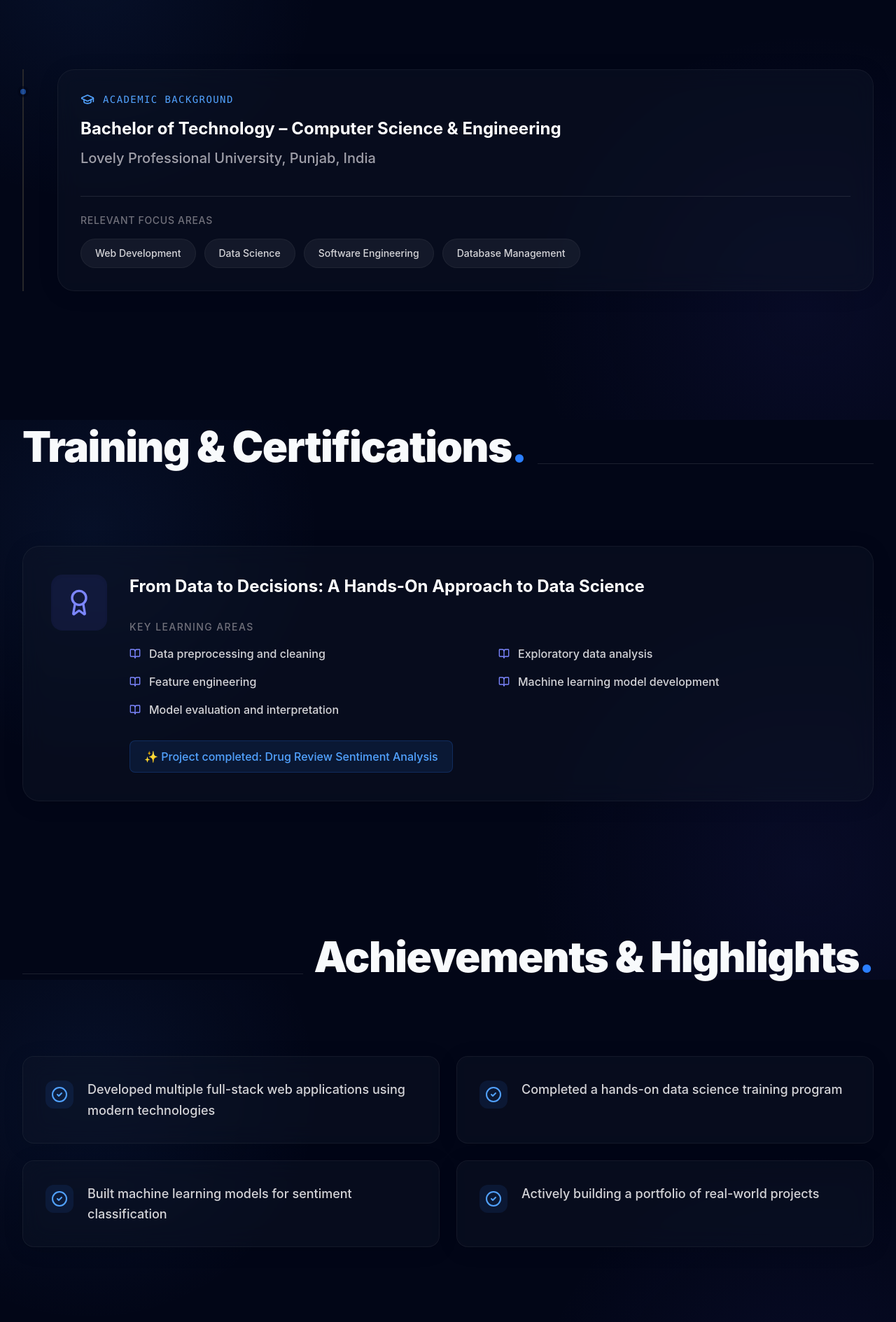
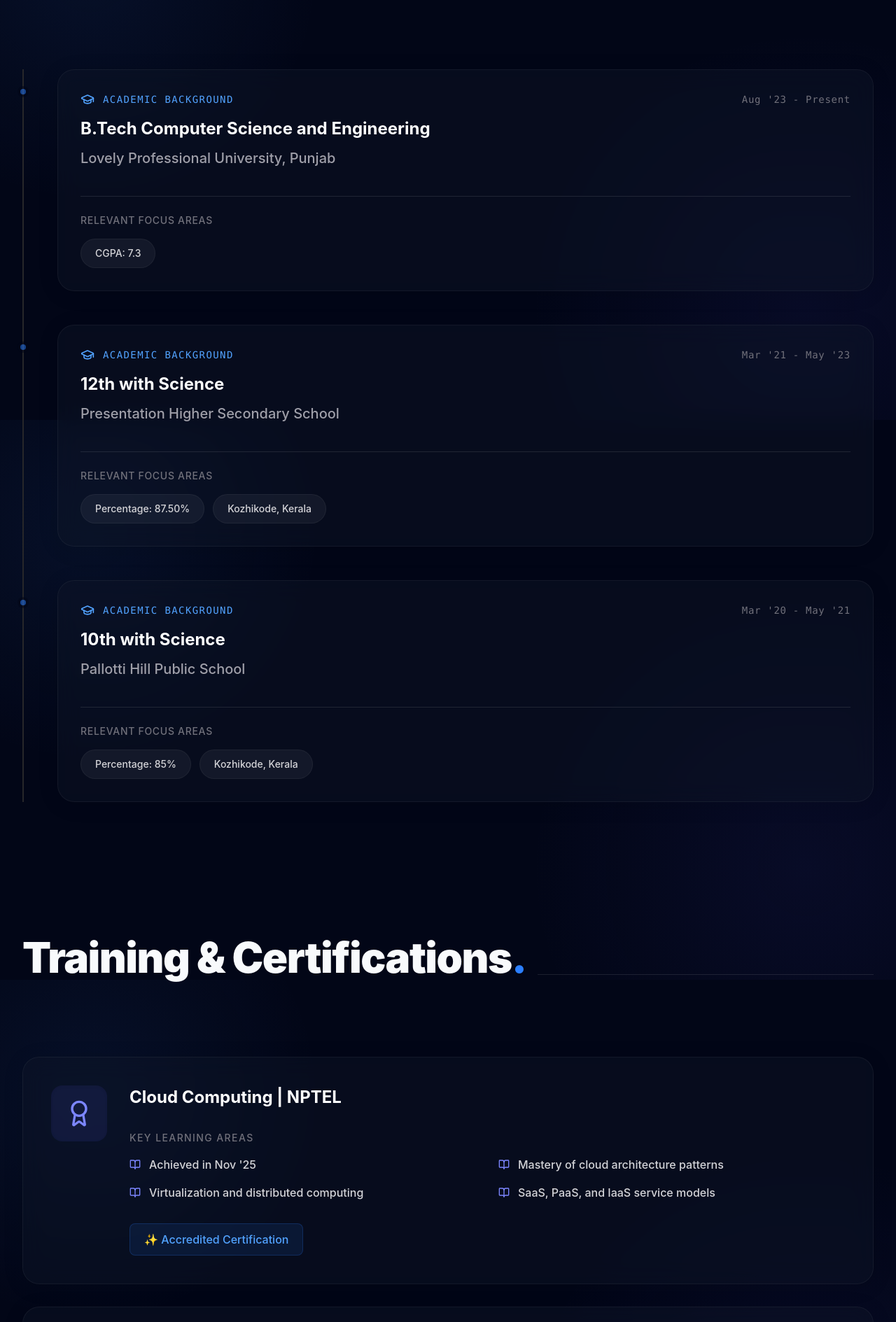
Before and after one commit to sanmaaya/Portfolio, a React (Vite) app in the folder client/: page / in a window 1280 px wide. Shown: the part 4200-6089 px from the top of the page at 70% size. Built offline with nearby package versions, Linux system fonts and the light colour scheme.

Commit message:
feat: Add detailed Education and Certification stats based on resume

```diff
--- a/client/src/components/Achievements.tsx
+++ b/client/src/components/Achievements.tsx
@@ -3,10 +3,9 @@ import { CheckCircle2 } from "lucide-react";
 
 export default function Achievements() {
     const highlights = [
-        "Developed multiple full-stack web applications using modern technologies",
-        "Completed a hands-on data science training program",
-        "Built machine learning models for sentiment classification",
-        "Actively building a portfolio of real-world projects"
+        "Hacker Rank Awards: 4-Star in C++, 2-Star in C, 2-Star in 30 Days of Code, Java, and 10 Days of JS.",
+        "Hacker Rank Verified Skills: JavaScript (Basic), CSS (Basic).",
+        "Coding Stats: Solved 200+ problems; Global Rank 22,861 on Codolio based on C Score."
     ];
 
     return (
--- a/client/src/components/Certifications.tsx
+++ b/client/src/components/Certifications.tsx
@@ -3,6 +3,16 @@ import { BookOpen, Award } from "lucide-react";
 
 export default function Certifications() {
     const certs = [
+        {
+            title: "Cloud Computing | NPTEL",
+            details: [
+                "Achieved in Nov '25",
+                "Mastery of cloud architecture patterns",
+                "Virtualization and distributed computing",
+                "SaaS, PaaS, and IaaS service models"
+            ],
+            project: "Accredited Certification"
+        },
         {
             title: "From Data to Decisions: A Hands-On Approach to Data Science",
             details: [
--- a/client/src/components/Education.tsx
+++ b/client/src/components/Education.tsx
@@ -4,9 +4,22 @@ import { GraduationCap } from "lucide-react";
 export default function Education() {
     const education = [
         {
-            degree: "Bachelor of Technology – Computer Science & Engineering",
-            institution: "Lovely Professional University, Punjab, India",
-            focus: ["Web Development", "Data Science", "Software Engineering", "Database Management"]
+            degree: "B.Tech Computer Science and Engineering",
+            institution: "Lovely Professional University, Punjab",
+            date: "Aug '23 - Present",
+            focus: ["CGPA: 7.3"]
+        },
+        {
+            degree: "12th with Science",
+            institution: "Presentation Higher Secondary School",
+            date: "Mar '21 - May '23",
+            focus: ["Percentage: 87.50%", "Kozhikode, Kerala"]
+        },
+        {
+            degree: "10th with Science",
+            institution: "Pallotti Hill Public School",
+            date: "Mar '20 - May '21",
+            focus: ["Percentage: 85%", "Kozhikode, Kerala"]
         }
     ];
 
@@ -39,9 +52,14 @@ export default function Education() {
 
                                 <div className="glass-panel p-8 rounded-3xl hover:border-blue-500/30 transition-all flex flex-col gap-6">
                                     <div>
-                                        <div className="flex items-center gap-3 mb-4 text-sm font-mono text-blue-400 uppercase tracking-widest">
-                                            <GraduationCap className="w-5 h-5" />
-                                            Academic Background
+                                        <div className="flex flex-col sm:flex-row sm:items-center justify-between gap-2 mb-4">
+                                            <div className="flex items-center gap-3 text-sm font-mono text-blue-400 uppercase tracking-widest">
+                                                <GraduationCap className="w-5 h-5" />
+                                                Academic Background
+                                            </div>
+                                            <div className="text-sm font-mono text-zinc-500 tracking-wider">
+                                                {item.date}
+                                            </div>
                                         </div>
                                         <h3 className="text-2xl font-bold mb-3 text-white">{item.degree}</h3>
                                         <div className="text-xl text-zinc-400 font-medium">{item.institution}</div>
--- a/client/src/pages/ResumePage.tsx
+++ b/client/src/pages/ResumePage.tsx
@@ -46,13 +46,31 @@ export default function ResumePage() {
                         <div className="space-y-8">
                             <div className="relative pl-6 border-l border-zinc-800">
                                 <div className="absolute w-3 h-3 bg-blue-500 rounded-full -left-[6.5px] top-2 border-2 border-[#0a0a0a]"></div>
-                                <h4 className="text-xl font-medium">Bachelor of Technology – Computer Science & Engineering</h4>
-                                <p className="text-blue-400 mt-1">Lovely Professional University, Punjab, India</p>
+                                <h4 className="text-xl font-medium">B.Tech Computer Science and Engineering</h4>
+                                <p className="text-blue-400 mt-1">Lovely Professional University, Punjab</p>
+                                <p className="text-zinc-500 text-sm mt-1">Aug '23 - Present</p>
                                 <div className="mt-4 flex flex-wrap gap-2 text-sm text-zinc-400">
-                                    <span className="bg-white/5 px-3 py-1.5 rounded border border-white/5">Web Development</span>
-                                    <span className="bg-white/5 px-3 py-1.5 rounded border border-white/5">Data Science</span>
-                                    <span className="bg-white/5 px-3 py-1.5 rounded border border-white/5">Software Engineering</span>
-                                    <span className="bg-white/5 px-3 py-1.5 rounded border border-white/5">Database Management</span>
+                                    <span className="bg-white/5 px-3 py-1.5 rounded border border-white/5">CGPA: 7.3</span>
+                                </div>
+                            </div>
+                            <div className="relative pl-6 border-l border-zinc-800">
+                                <div className="absolute w-3 h-3 bg-blue-500 rounded-full -left-[6.5px] top-2 border-2 border-[#0a0a0a]"></div>
+                                <h4 className="text-xl font-medium">12th with Science</h4>
+                                <p className="text-blue-400 mt-1">Presentation Higher Secondary School</p>
+                                <p className="text-zinc-500 text-sm mt-1">Mar '21 - May '23</p>
+                                <div className="mt-4 flex flex-wrap gap-2 text-sm text-zinc-400">
+                                    <span className="bg-white/5 px-3 py-1.5 rounded border border-white/5">Percentage: 87.50%</span>
+                                    <span className="bg-white/5 px-3 py-1.5 rounded border border-white/5">Kozhikode, Kerala</span>
+                                </div>
+                            </div>
+                            <div className="relative pl-6 border-l border-zinc-800">
+                                <div className="absolute w-3 h-3 bg-blue-500 rounded-full -left-[6.5px] top-2 border-2 border-[#0a0a0a]"></div>
+                                <h4 className="text-xl font-medium">10th with Science</h4>
+                                <p className="text-blue-400 mt-1">Pallotti Hill Public School</p>
+                                <p className="text-zinc-500 text-sm mt-1">Mar '20 - May '21</p>
+                                <div className="mt-4 flex flex-wrap gap-2 text-sm text-zinc-400">
+                                    <span className="bg-white/5 px-3 py-1.5 rounded border border-white/5">Percentage: 85%</span>
+                                    <span className="bg-white/5 px-3 py-1.5 rounded border border-white/5">Kozhikode, Kerala</span>
                                 </div>
                             </div>
                         </div>
@@ -77,10 +95,10 @@ export default function ResumePage() {
                             <span className="p-2 bg-amber-500/10 rounded-lg text-amber-400"><Trophy className="w-5 h-5" /></span> Highlights
                         </h3>
                         <ul className="list-disc list-inside text-zinc-400 space-y-3 leading-relaxed text-lg">
-                            <li>Developed multiple full-stack web applications using modern technologies.</li>
-                            <li>Completed a hands-on data science training program.</li>
-                            <li>Built machine learning models for sentiment classification.</li>
-                            <li>Actively building a portfolio of real-world projects.</li>
+                            <li>Hacker Rank Awards: 4-Star in C++, 2-Star in C, 2-Star in 30 Days of Code, Java, and 10 Days of JS.</li>
+                            <li>Hacker Rank Verified Skills: JavaScript (Basic), CSS (Basic).</li>
+                            <li>Coding Stats: Solved 200+ problems; Global Rank 22,861 on Codolio based on C Score.</li>
+                            <li>NPTEL Certified in Cloud Computing (Nov '25).</li>
                         </ul>
                     </section>
                 </div>
```
